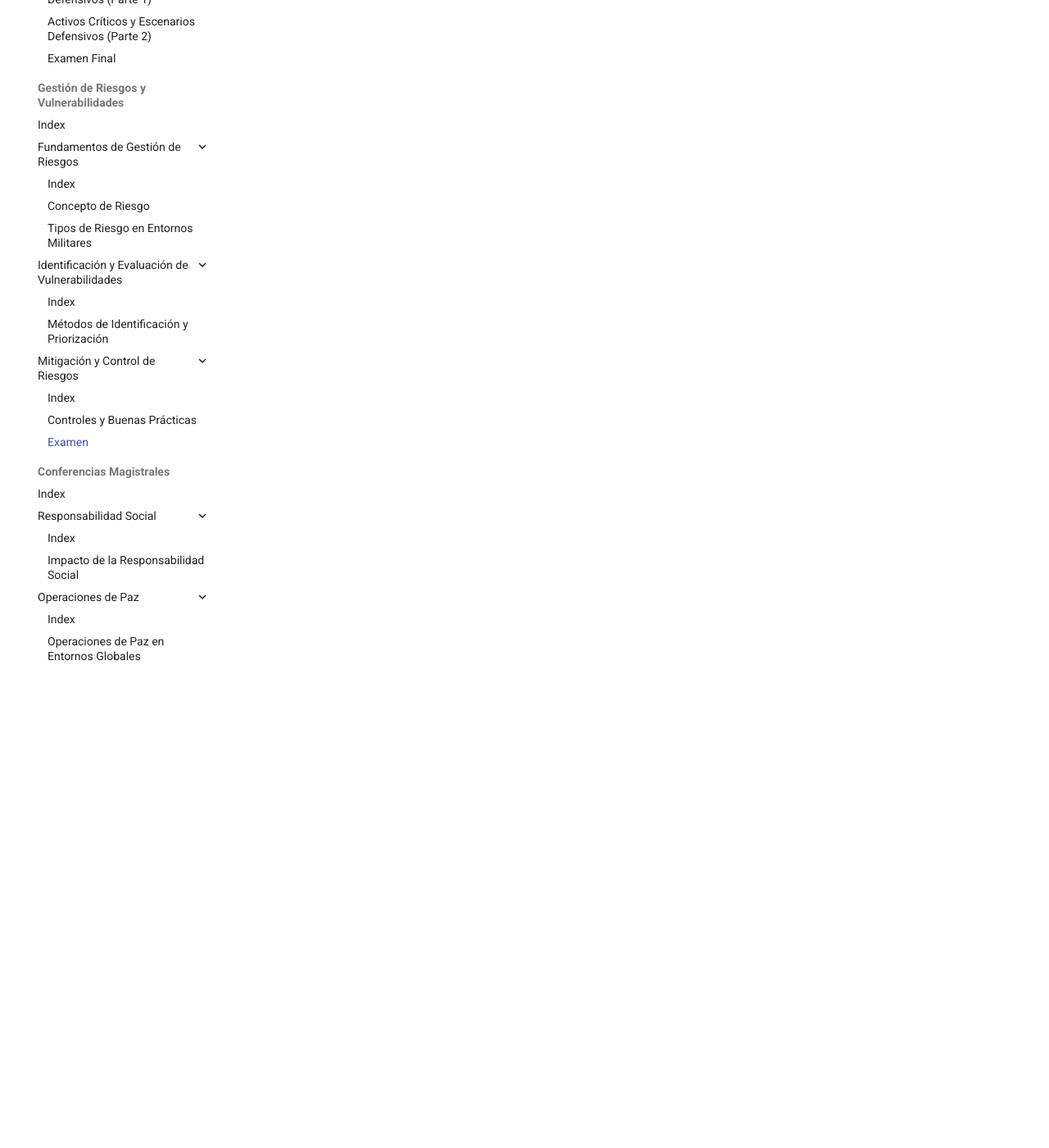
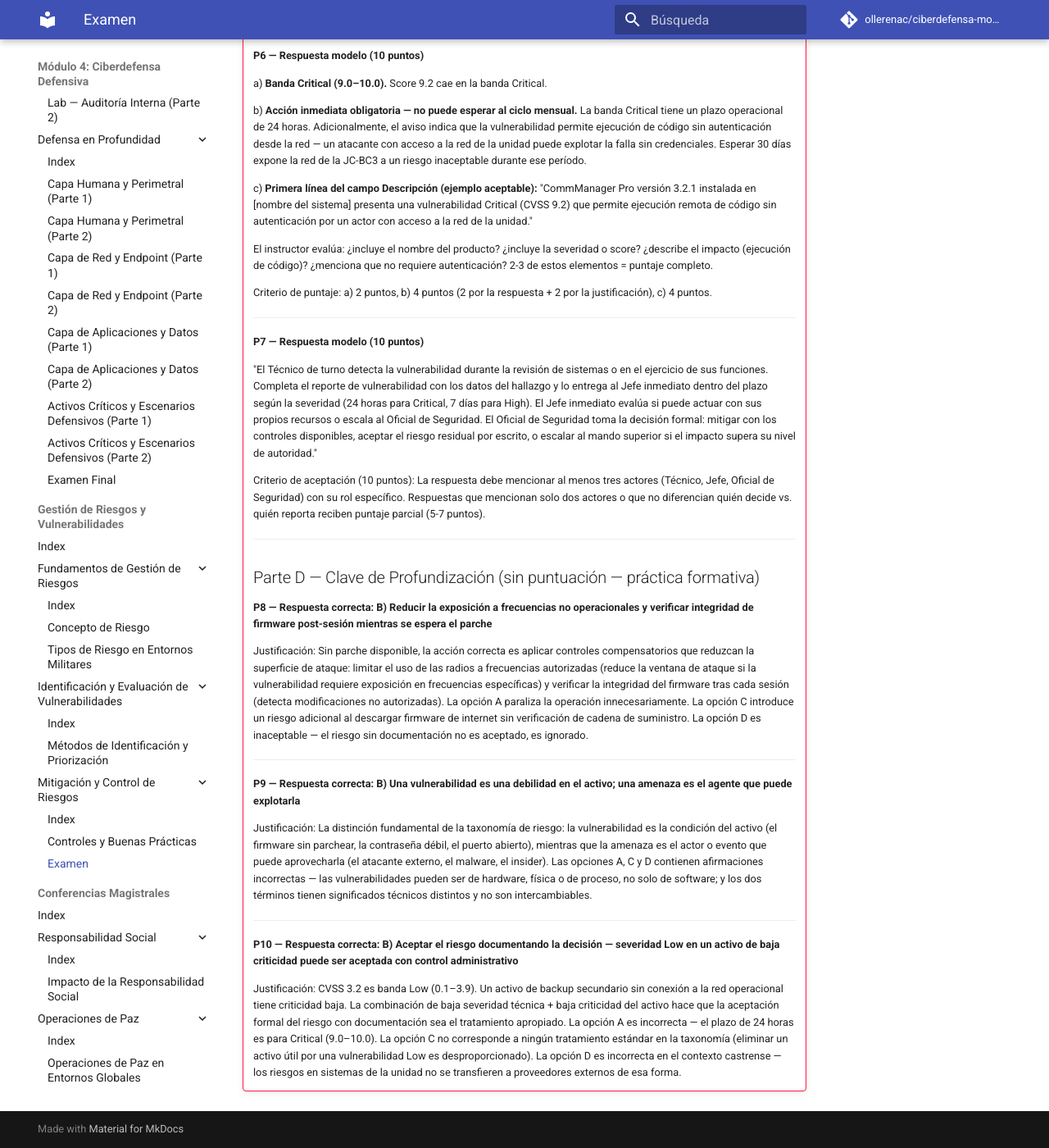
Before and after one commit to ollerenac/ciberdefensa-modulo4, an MkDocs documentation site: the page built from docs/gestion-riesgos/mitigacion-controles/examen.md, in a window 1280 px wide and 1400 px high, scrolled down 9651 px. Shown: the whole window at 82% size. Built offline with MkDocs 1.6.1 and Material for MkDocs 9.7.7, drawn with Linux system fonts in a browser that asks for light colours; comment, search, counter and statistics services are not loaded; some of the changed text lies outside the part shown.

Commit message:
fix(04): CR-02 add questions P8-P10 as Parte D to reach 10 visible exam items

```diff
--- a/docs/gestion-riesgos/mitigacion-controles/examen.md
+++ b/docs/gestion-riesgos/mitigacion-controles/examen.md
@@ -132,6 +132,39 @@
 
 ---
 
+## Parte D — Profundización (sin puntuación adicional — práctica formativa)
+
+**Instrucciones:** Estas preguntas no suman puntos al total pero sirven para autoevaluación. Responder si el tiempo lo permite.
+
+---
+
+**P8.** El Técnico de la JC-BC3 identifica que las radios HF del batallón usan firmware con una vulnerabilidad con CVSS 7.5 y sin parche disponible del fabricante. ¿Cuál es el control compensatorio más adecuado?
+
+- A) Dejar las radios fuera de servicio hasta que el parche esté disponible
+- B) Reducir la exposición a frecuencias no operacionales y verificar integridad de firmware post-sesión mientras se espera el parche
+- C) Actualizar manualmente el firmware descargando la versión del fabricante de internet
+- D) Aceptar el riesgo sin documentación porque no hay solución disponible
+
+---
+
+**P9.** ¿Cuál de los siguientes describe mejor la diferencia entre una vulnerabilidad y una amenaza?
+
+- A) Una vulnerabilidad es externa y una amenaza es interna al sistema
+- B) Una vulnerabilidad es una debilidad en el activo; una amenaza es el agente que puede explotarla
+- C) Una vulnerabilidad solo aplica a software; una amenaza aplica a hardware y personas
+- D) No hay diferencia operacional — ambos términos se usan indistintamente en los registros de riesgo
+
+---
+
+**P10.** El Oficial de la JC-BC3 debe decidir si acepta o mitiga una vulnerabilidad con CVSS 3.2 en un sistema de backup secundario que no está conectado a la red operacional. ¿Qué tratamiento es más apropiado?
+
+- A) Mitigar de inmediato — todo score CVSS requiere remediación dentro de las 24 horas
+- B) Aceptar el riesgo documentando la decisión — severidad Low en un activo de baja criticidad puede ser aceptada con control administrativo
+- C) Eliminar el activo — si no se puede parchar, el sistema debe ser dado de baja
+- D) Transferir el riesgo contratando un proveedor externo de gestión de vulnerabilidades
+
+---
+
 !!! danger "Solo instructor — Clave de Respuestas"
 
     ## Tabla de tiempo sugerido
@@ -142,6 +175,7 @@
     | Parte A | Completar la matriz de riesgo | 20 min |
     | Parte B | Selección múltiple (4 preguntas) | 20 min |
     | Parte C | Respuesta corta (3 preguntas) | 15 min |
+    | Parte D | Preguntas de profundización — sin puntuación (si queda tiempo) | — |
     | **Total** | | **60 min** |
 
     ---
@@ -246,3 +280,23 @@
     "El Técnico de turno detecta la vulnerabilidad durante la revisión de sistemas o en el ejercicio de sus funciones. Completa el reporte de vulnerabilidad con los datos del hallazgo y lo entrega al Jefe inmediato dentro del plazo según la severidad (24 horas para Critical, 7 días para High). El Jefe inmediato evalúa si puede actuar con sus propios recursos o escala al Oficial de Seguridad. El Oficial de Seguridad toma la decisión formal: mitigar con los controles disponibles, aceptar el riesgo residual por escrito, o escalar al mando superior si el impacto supera su nivel de autoridad."
 
     Criterio de aceptación (10 puntos): La respuesta debe mencionar al menos tres actores (Técnico, Jefe, Oficial de Seguridad) con su rol específico. Respuestas que mencionan solo dos actores o que no diferencian quién decide vs. quién reporta reciben puntaje parcial (5-7 puntos).
+
+    ---
+
+    ## Parte D — Clave de Profundización (sin puntuación — práctica formativa)
+
+    **P8 — Respuesta correcta: B) Reducir la exposición a frecuencias no operacionales y verificar integridad de firmware post-sesión mientras se espera el parche**
+
+    Justificación: Sin parche disponible, la acción correcta es aplicar controles compensatorios que reduzcan la superficie de ataque: limitar el uso de las radios a frecuencias autorizadas (reduce la ventana de ataque si la vulnerabilidad requiere exposición en frecuencias específicas) y verificar la integridad del firmware tras cada sesión (detecta modificaciones no autorizadas). La opción A paraliza la operación innecesariamente. La opción C introduce un riesgo adicional al descargar firmware de internet sin verificación de cadena de suministro. La opción D es inaceptable — el riesgo sin documentación no es aceptado, es ignorado.
+
+    ---
+
+    **P9 — Respuesta correcta: B) Una vulnerabilidad es una debilidad en el activo; una amenaza es el agente que puede explotarla**
+
+    Justificación: La distinción fundamental de la taxonomía de riesgo: la vulnerabilidad es la condición del activo (el firmware sin parchear, la contraseña débil, el puerto abierto), mientras que la amenaza es el actor o evento que puede aprovecharla (el atacante externo, el malware, el insider). Las opciones A, C y D contienen afirmaciones incorrectas — las vulnerabilidades pueden ser de hardware, física o de proceso, no solo de software; y los dos términos tienen significados técnicos distintos y no son intercambiables.
+
+    ---
+
+    **P10 — Respuesta correcta: B) Aceptar el riesgo documentando la decisión — severidad Low en un activo de baja criticidad puede ser aceptada con control administrativo**
+
+    Justificación: CVSS 3.2 es banda Low (0.1–3.9). Un activo de backup secundario sin conexión a la red operacional tiene criticidad baja. La combinación de baja severidad técnica + baja criticidad del activo hace que la aceptación formal del riesgo con documentación sea el tratamiento apropiado. La opción A es incorrecta — el plazo de 24 horas es para Critical (9.0–10.0). La opción C no corresponde a ningún tratamiento estándar en la taxonomía (eliminar un activo útil por una vulnerabilidad Low es desproporcionado). La opción D es incorrecta en el contexto castrense — los riesgos en sistemas de la unidad no se transfieren a proveedores externos de esa forma.
```
